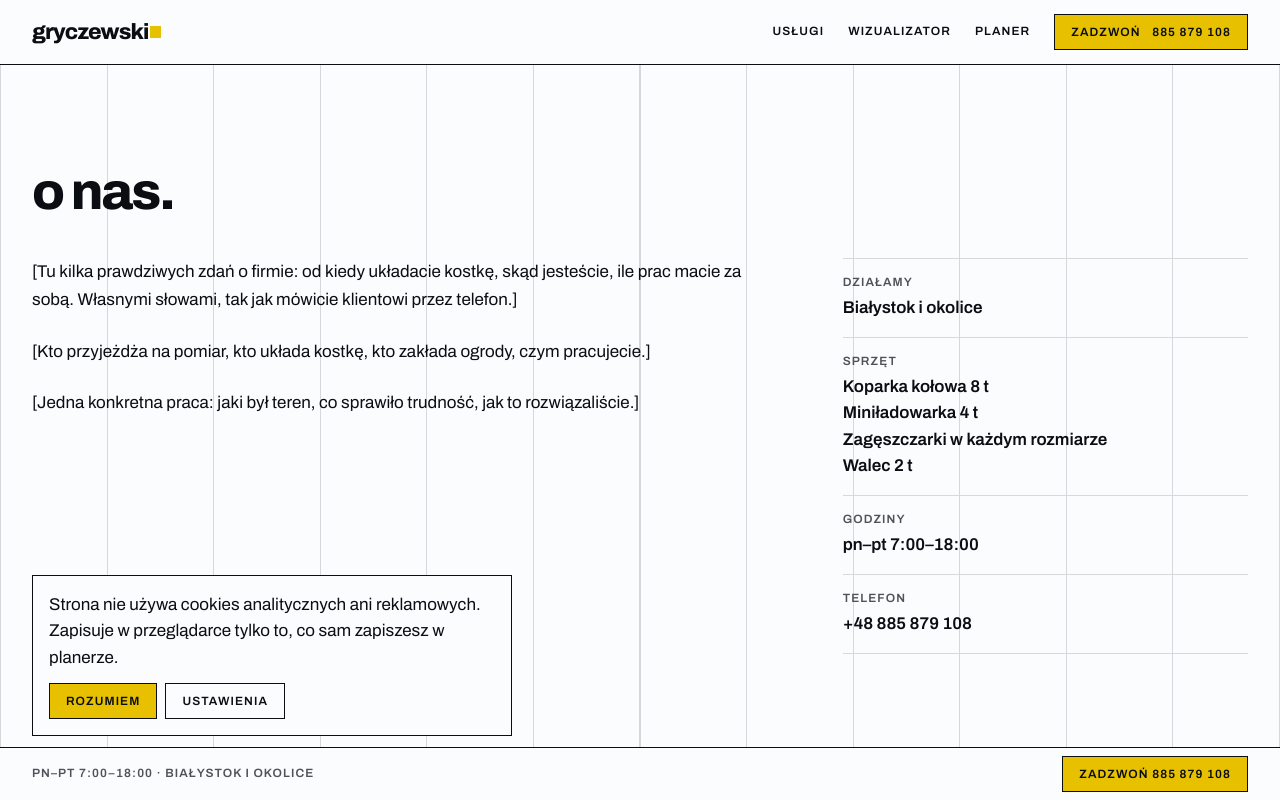
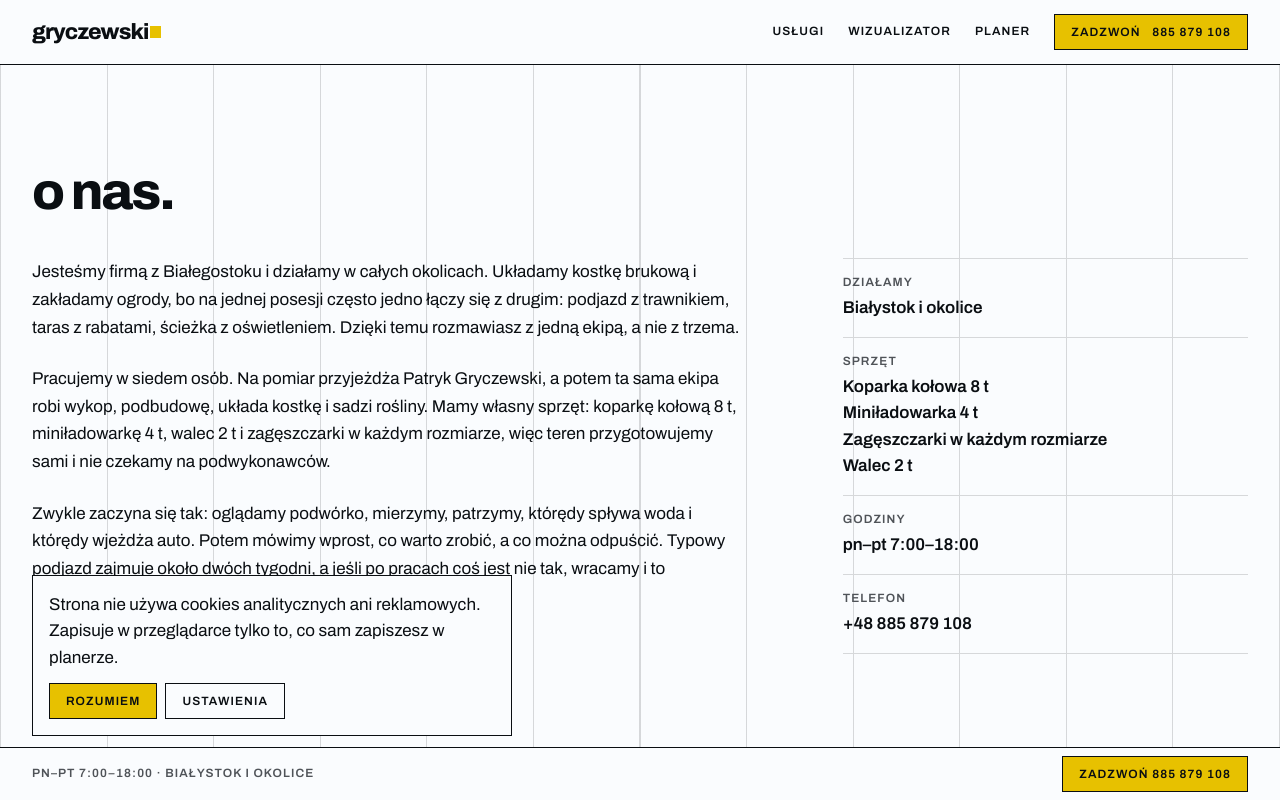
Before and after one commit to okiplon123-jpg/ogrody-planer, a Next.js app: page /o-nas in a window 1280 px wide. Shown: the top 800 px of the page. Built offline with nearby package versions, Linux system fonts and the light colour scheme.

Commit message:
O nas: teksty o firmie, ekipie i sposobie pracy
Co-Authored-By: Claude Sonnet 5.5 <noreply@anthropic.com>

```diff
--- a/app/(site)/o-nas/page.tsx
+++ b/app/(site)/o-nas/page.tsx
@@ -6,9 +6,9 @@ export default function Page() {
       <h1 className="h2">o nas.</h1>
       <div className="mt-10 grid grid-cols-6 gap-y-10 md:grid-cols-12">
         <article className="col-span-6 space-y-6 text-[var(--text-lg)] leading-relaxed md:col-span-7">
-          <p>[Tu kilka prawdziwych zdań o firmie: od kiedy układacie kostkę, skąd jesteście, ile prac macie za sobą. Własnymi słowami, tak jak mówicie klientowi przez telefon.]</p>
-          <p>[Kto przyjeżdża na pomiar, kto układa kostkę, kto zakłada ogrody, czym pracujecie.]</p>
-          <p>[Jedna konkretna praca: jaki był teren, co sprawiło trudność, jak to rozwiązaliście.]</p>
+          <p>Jesteśmy firmą z Białegostoku i działamy w całych okolicach. Układamy kostkę brukową i zakładamy ogrody, bo na jednej posesji często jedno łączy się z drugim: podjazd z trawnikiem, taras z rabatami, ścieżka z oświetleniem. Dzięki temu rozmawiasz z jedną ekipą, a nie z trzema.</p>
+          <p>Pracujemy w siedem osób. Na pomiar przyjeżdża Patryk Gryczewski, a potem ta sama ekipa robi wykop, podbudowę, układa kostkę i sadzi rośliny. Mamy własny sprzęt: koparkę kołową 8 t, miniładowarkę 4 t, walec 2 t i zagęszczarki w każdym rozmiarze, więc teren przygotowujemy sami i nie czekamy na podwykonawców.</p>
+          <p>Zwykle zaczyna się tak: oglądamy podwórko, mierzymy, patrzymy, którędy spływa woda i którędy wjeżdża auto. Potem mówimy wprost, co warto zrobić, a co można odpuścić. Typowy podjazd zajmuje około dwóch tygodni, a jeśli po pracach coś jest nie tak, wracamy i to poprawiamy.</p>
         </article>
         <dl className="col-span-6 md:col-span-4 md:col-start-9">
           {[["działamy", "Białystok i okolice"], ["sprzęt", "Koparka kołowa 8 t\nMiniładowarka 4 t\nZagęszczarki w każdym rozmiarze\nWalec 2 t"], ["godziny", "pn–pt 7:00–18:00"], ["telefon", "+48 885 879 108"]].map(([k, v], i, a) => (
```
